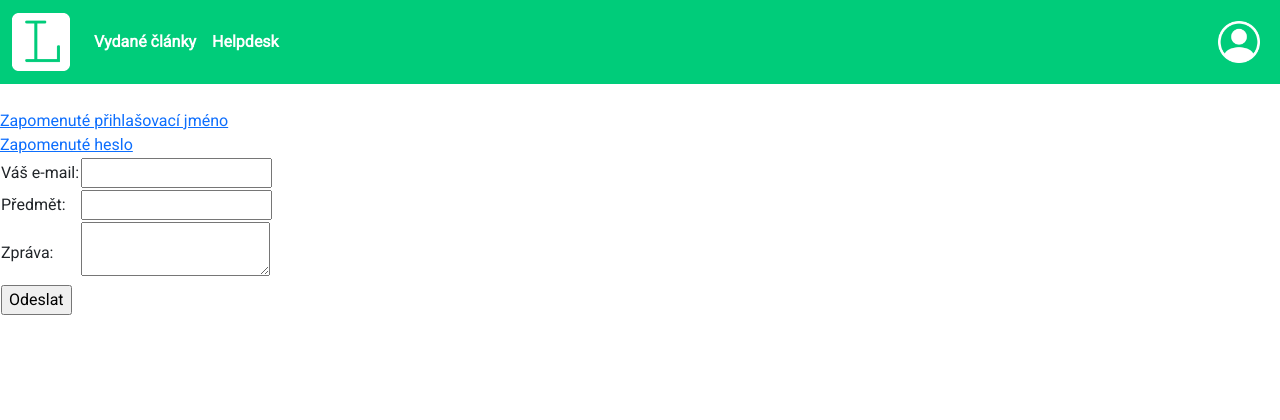
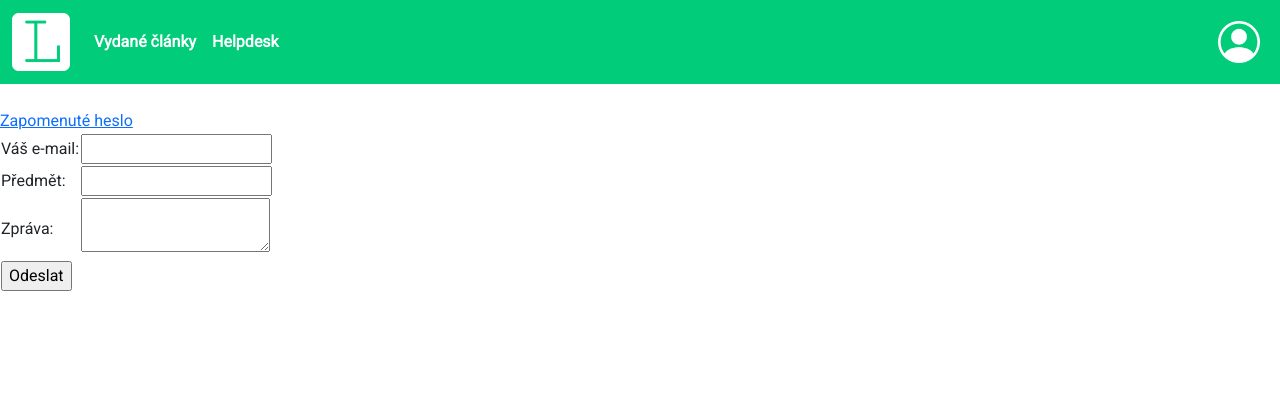
Before and after one commit to tomasmilotta/Opice, a PHP site: page /helpdesk.php in a window 1280 px wide. Shown: the top 420 px of the page. Run offline with PHP 8.4, Linux system fonts and the light colour scheme.

Commit message:
Update helpdesk.php

```diff
--- a/KÓD/helpdesk.php
+++ b/KÓD/helpdesk.php
@@ -17,7 +17,6 @@ function ValidateEmail() {
 </script>
 <?php
   if(!isset($_SESSION["login"])){
-    echo '<a href="forgetName.php">Zapomenuté přihlašovací jméno</a><br>' ;
     echo '<a href="forgotPasswd.php">Zapomenuté heslo</a>' ;
   }
 ?>
```
